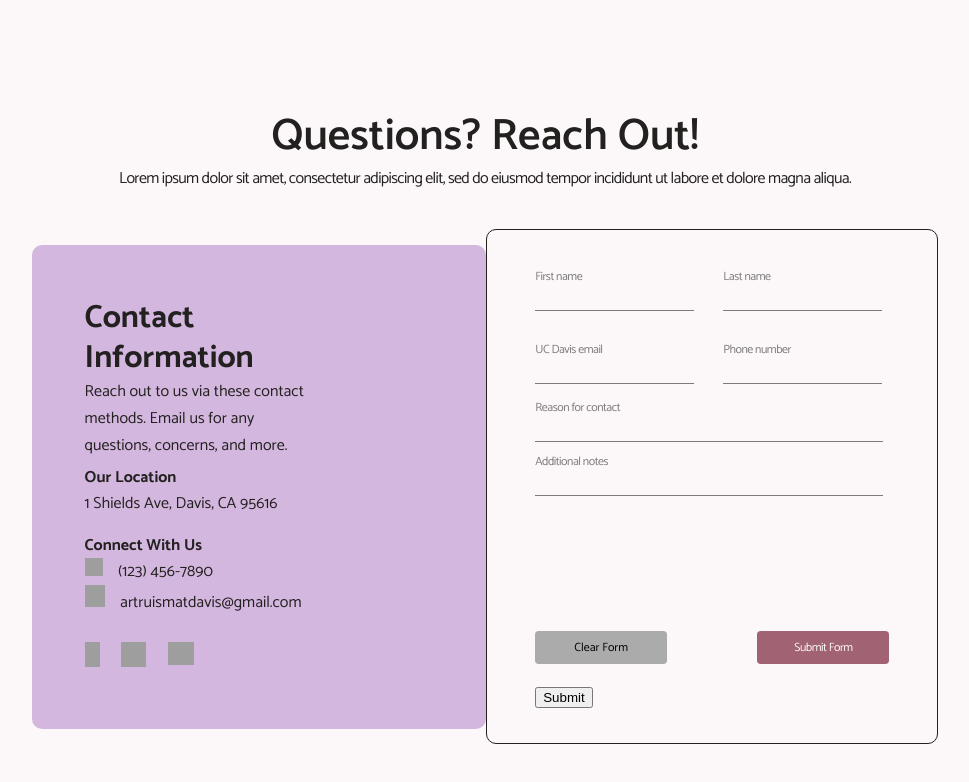
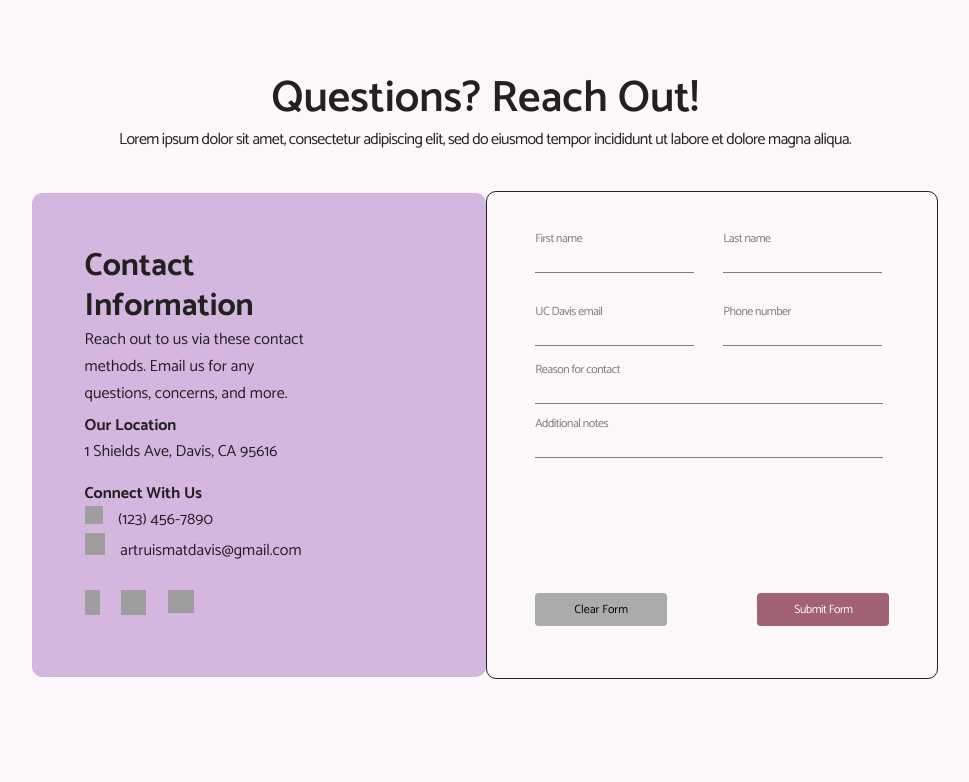
Before and after one commit to include-davis/artruism, a Next.js app: page /contact in a window 1280 px wide. Shown: the top 782 px of the page, without its empty margins (155-1124 px from the left). Built offline with nearby package versions, Linux system fonts and the light colour scheme; grey boxes are pictures that could not be loaded.

Commit message:
contact us page
- clear form button now works
- deleted extra submit button

```diff
--- a/pages/contact.js
+++ b/pages/contact.js
@@ -11,6 +11,16 @@ function Contact() {
     const [reason, setReason] = useState('')
     const [notes, setNotes] = useState('')
     const [submitted, setSubmitted] = useState(false)
+
+    //changes color of active form section title
+    const changefncolor = () => {
+        getElementById("firstName").setAttribute("color", "#A16373")
+    }
+
+    // clears form
+    const clearForm = () => {
+        document.getElementById("newForm").reset()
+    }
 
     const handleSubmit = (e) => {
     e.preventDefault()
@@ -103,10 +113,13 @@ function Contact() {
                 </div>
 
                 <div className={styles.containerform}>
+                <form id="newForm">
                     <div className={styles.containerfirstname}>
                         <div className={styles.formlabel}> First name </div>
                         <input
+                            id={"firstName"}
                             type="text"
+                            onKeyDown={(e) => { changefncolor }}
                             onChange={(e)=>{setFirstName(e.target.value)}} name='firstName'
                             className={styles.formhalf}
                         />
@@ -158,20 +171,21 @@ function Contact() {
                     </div>
 
                     <div className={styles.containerbuttons}>
-                        <input
-                            value="Clear Form"
-                            type="reset"
-                            className={styles.buttonclear}
-                        />
+                        <button
+                            type="button"
+                            onClick={(e) => { clearForm() }}
+                            className={styles.buttonclear} >
+                            Clear Form
+                        </button>
 
-                        <input
-                            value="Submit Form"
+                        <button
                             type="submit"
-                            className={styles.buttonsubmit}
-                        />
+                            onClick={(e) => { handleSubmit(e) }}
+                            className={styles.buttonsubmit} >
+                            Submit Form
+                        </button>
                     </div>
-
-                    < input type='submit' onClick={(e) => { handleSubmit(e) }} />
+                </form>
                 </div>
             </div>
         </div>
--- a/styles/contact.module.css
+++ b/styles/contact.module.css
@@ -11,7 +11,7 @@
     font-size: 2.75em;
     line-height: 1em;
 
-    margin-top: 15%;
+    margin-top: 10%;
 }
 
 /* Lorem ipsum dolor sit amet, consectetur adipiscing elit, sed do eiusmod tempor incididunt ut labore et dolore magna aliqua. */
```
